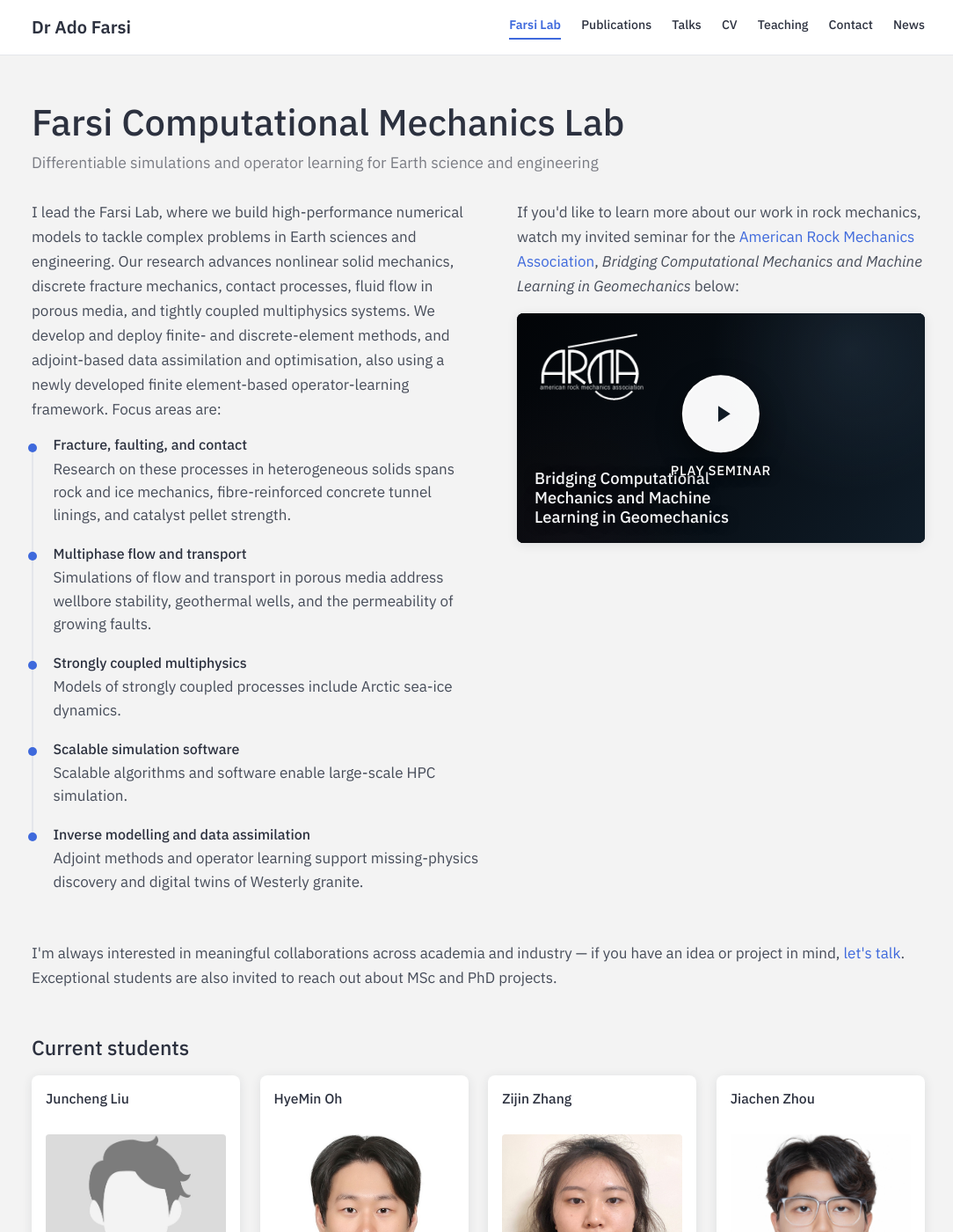
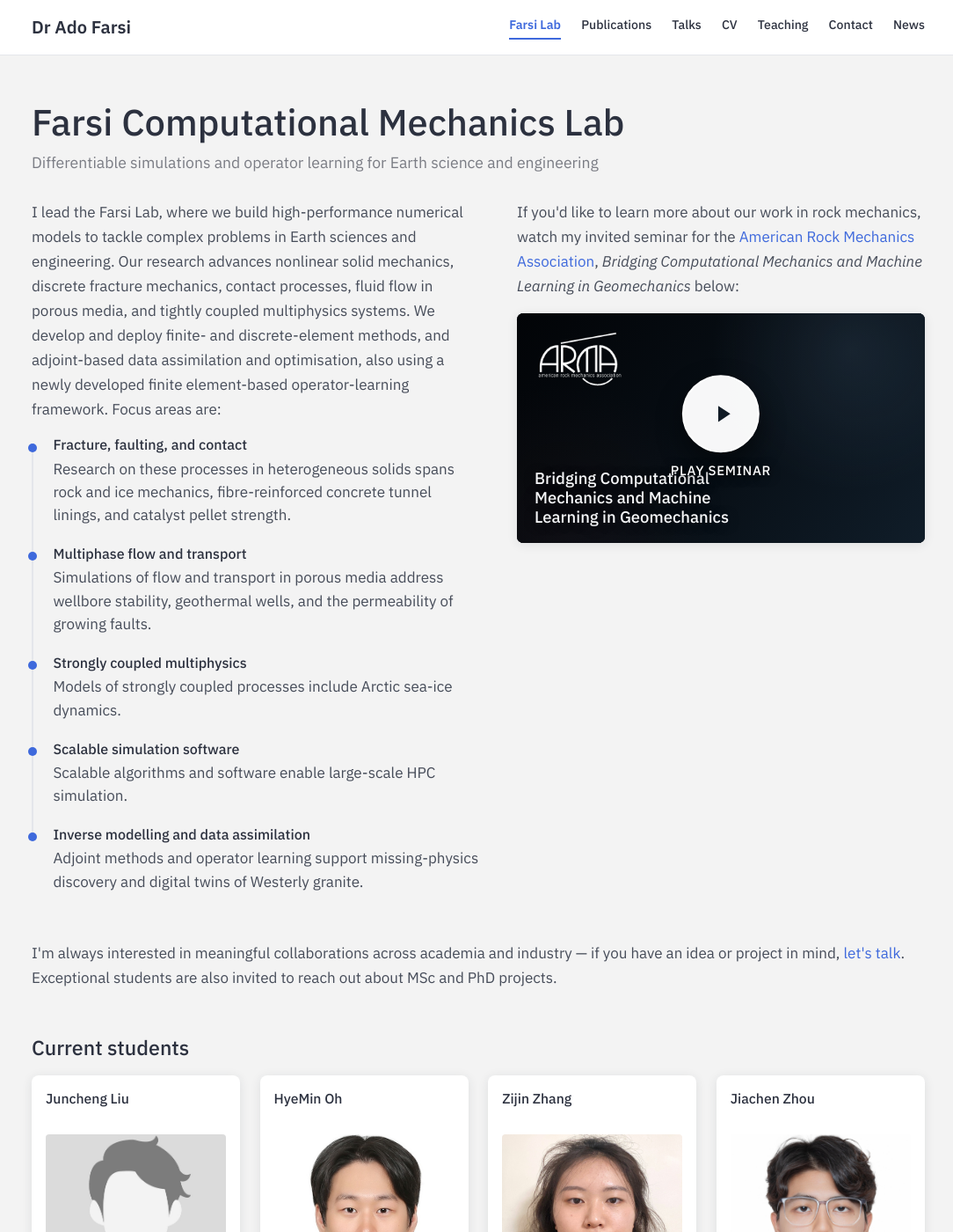
Before and after one commit to adofarsi/website-data, a Jekyll site: the page built from lab.html, in a window 1280 px wide and 1400 px high. Shown: the whole window at 88% size, without its empty margins (96-1180 px from the left). Built offline with Jekyll 4.4.1, drawn with Linux system fonts in a browser that asks for light colours.

Commit message:
Refine seminar preview layout

```diff
--- a/assets/css/lab-video.css
+++ b/assets/css/lab-video.css
@@ -5,6 +5,10 @@
     radial-gradient(circle at 12% 92%, rgba(95, 43, 42, 0.09), transparent 34%),
     linear-gradient(128deg, #020407 0%, #080f16 55%, #101d29 100%);
   color: #fff;
+}
+
+.video.video--lite {
+  container-type: inline-size;
 }
 
 .video-poster__minimal-figure {
@@ -34,8 +38,8 @@
   top: clamp(0.65rem, 1.8vw, 1rem);
   left: clamp(0.7rem, 2vw, 1.1rem);
   display: grid;
-  width: clamp(5.8rem, 15vw, 8.4rem);
-  height: clamp(1.65rem, 4.2vw, 2.35rem);
+  width: clamp(4.6rem, 12vw, 6.7rem);
+  height: clamp(1.3rem, 3.35vw, 1.88rem);
   padding: 0;
   background: transparent;
   place-items: center;
@@ -117,6 +121,27 @@
   transform: none;
 }
 
+@container (max-width: 26rem) {
+  .video-poster__minimal-title {
+    max-width: 70%;
+    font-size: clamp(0.66rem, 2.8cqw, 0.78rem);
+  }
+
+  .video-poster__centre-action {
+    top: 50%;
+    gap: 0.35rem;
+  }
+
+  .video-poster__centre-play {
+    width: clamp(2.75rem, 14cqw, 3.35rem);
+    height: clamp(2.75rem, 14cqw, 3.35rem);
+  }
+
+  .video-poster__centre-label {
+    font-size: 0.68rem;
+  }
+}
+
 @media (prefers-reduced-motion: reduce) {
   .video-poster__minimal-figure,
   .video-poster__centre-play {
```
